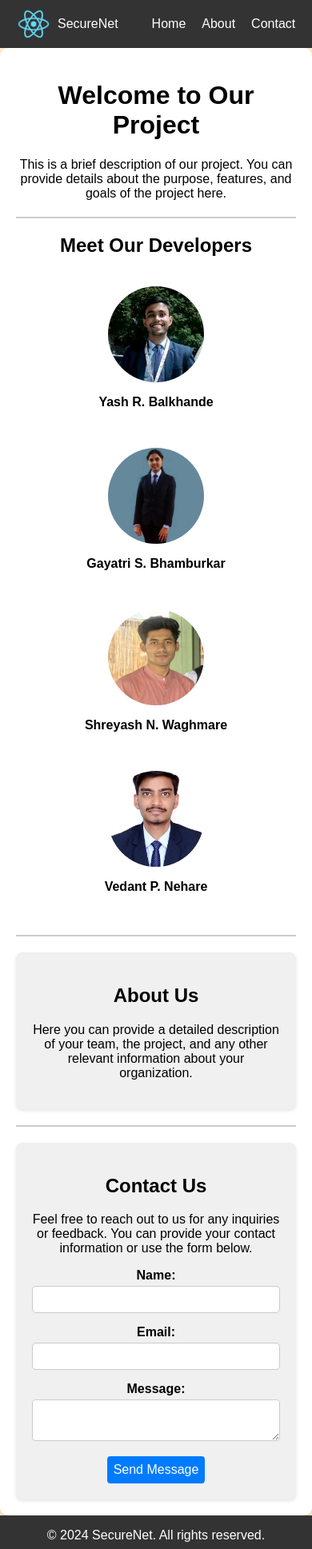
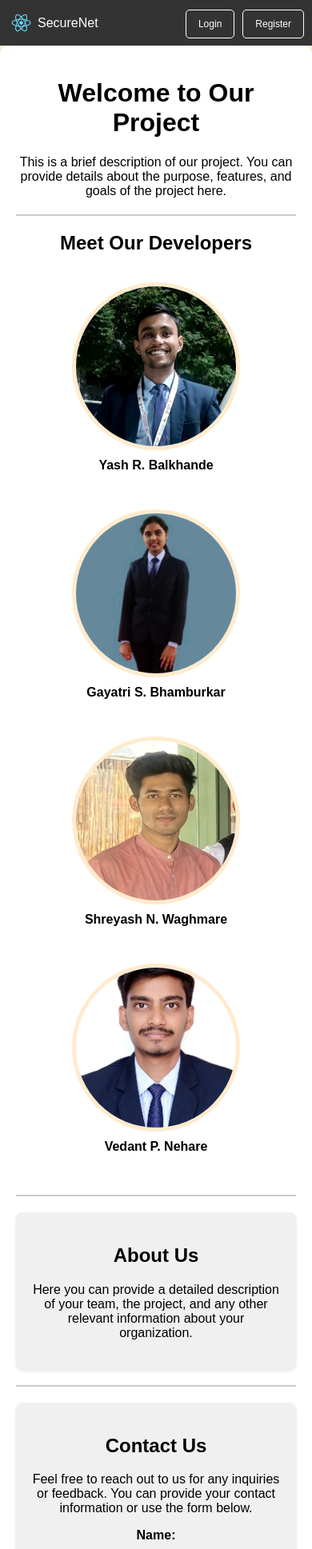
Before and after one commit to balkhandeyash/datathon, a React (Create React App) app in the folder frontend/: page / in a window 390 px wide. Shown: the top 1937 px of the page at 80% size. Built offline with nearby package versions, Linux system fonts and the light colour scheme; no server answers.

Commit message:
fetch the data from the mongodb and applied media query for the header, landingPage, login, register

```diff
--- a/frontend/src/components/Dashboard.js
+++ b/frontend/src/components/Dashboard.js
@@ -1,6 +1,6 @@
 // Dashboard.js
 import React, { useState, useEffect, useRef, useMemo } from "react";
-
+import axios from "axios";
 import "./Dashboard.css";
 import JobDetailsCard from "./JobDetailsCard.js";
 
@@ -22,6 +22,7 @@
         description: `Description for Job ${
           index + 1
         }. This is a sample job description.`,
+        link: `https://example.com/job${index + 1}`,
       })),
     []
   );
@@ -33,8 +34,16 @@
 
   useEffect(() => {
     // In a real-world scenario, fetch jobs from an API or a database
+    fetchJobs();
     setJobs(dummyJobs);
   }, [dummyJobs]);
+
+  const fetchJobs = async () => {
+    try {
+      const response = await axios.get("http://localhost:5001/applyJobs");
+      //console.log(response.data);
+    } catch (error) {}
+  };
 
   const handleNextPage = () => {
     setCurrentPage((prevPage) => prevPage + 1);
@@ -83,9 +92,10 @@
               onClick={() => handleJobClick(job.id)}
             >
               <h3>{job.title}</h3>
-              <p>{job.company}</p>
+              <p>{job.companyName}</p>
               <p>{job.location}</p>
               <p className="job-description">{job.description}</p>
+              <p>{job.link}</p>
             </div>
           ))}
         </div>
--- a/frontend/src/components/Header.css
+++ b/frontend/src/components/Header.css
@@ -105,3 +105,55 @@
   background-color: white;
   color: #333;
 }
+
+@media screen and (max-width: 767px) {
+  .header {
+    flex-direction: row;
+    align-items: flex-start;
+    padding: 10px;
+  }
+
+  .logo {
+    padding-top: 6px;
+    padding-bottom: 6px;
+    padding-left: 1px;
+    margin-left: 3px;
+  }
+
+  .navigation ul {
+    flex-direction: column;
+    align-items: flex-start;
+    display: none;
+  }
+
+  .navigation li {
+    margin-right: 0;
+    margin-bottom: 5px;
+  }
+
+  .user-options {
+    margin-right: 0;
+    margin-top: 10px;
+  }
+
+  .dropdown,
+  .login-signup a {
+    margin-right: 0;
+    margin-top: 10px;
+  }
+
+  .logo img {
+    width: 25px; /* Reduce logo image size */
+    margin-right: 8px;
+  }
+
+  .navigation li {
+    font-size: 12px; /* Adjust font size for navigation items */
+  }
+
+  .dropbtn,
+  .dropdown-content a,
+  .login-signup a {
+    font-size: 12px; /* Adjust font size for buttons and dropdown */
+  }
+}
--- a/frontend/src/components/JobDetailsCard.js
+++ b/frontend/src/components/JobDetailsCard.js
@@ -5,9 +5,10 @@
   return (
     <div className="job-details-card">
       <h2>{job.title}</h2>
-      <p>{job.company}</p>
+      <p>{job.companyName}</p>
       <p>{job.location}</p>
       <p>{job.description}</p>
+      <p>{job.link}</p>
       <button className="close-button" onClick={onClose}>
         Close
       </button>
--- a/frontend/src/components/LandingPage.css
+++ b/frontend/src/components/LandingPage.css
@@ -78,11 +78,13 @@
   }
 
   .developer img {
-    width: 120px; /* Reduced image size */
-    height: 120px; /* Reduced image size */
+    width: 200px; /* Reduced image size */
+    height: 200px; /* Reduced image size */
     border-radius: 50%;
     object-fit: cover;
-    border: 2px solid #fff;
+    margin: 0 auto; /* Center the image horizontally */
+  display: block;
+    border: 5px solid blanchedalmond;
   }
 
   .developer p {
--- a/frontend/src/components/LandingPage.js
+++ b/frontend/src/components/LandingPage.js
@@ -19,6 +19,7 @@
 
   useEffect(() => {
     //fetchData();
+    fetchJobs();
   }, []);
 
   const fetchData = async () => {
@@ -26,17 +27,18 @@
 
     try {
       const response = await axios.request({
-        method: 'GET',
-        url: 'https://jsearch.p.rapidapi.com/search',
+        method: "GET",
+        url: "https://jsearch.p.rapidapi.com/search",
         params: {
-          query: 'Python developer in Texas, USA',
-          page: '1',
-          num_pages: '1'
+          query: "Python developer in Texas, USA",
+          page: "1",
+          num_pages: "1",
         },
         headers: {
-          'X-RapidAPI-Key': 'd5426ca53amshe5ccee5cb130524p125d11jsn9a55bc5d61af',
-          'X-RapidAPI-Host': 'jsearch.p.rapidapi.com'
-        }
+          "X-RapidAPI-Key":
+            "d5426ca53amshe5ccee5cb130524p125d11jsn9a55bc5d61af",
+          "X-RapidAPI-Host": "jsearch.p.rapidapi.com",
+        },
       });
 
       if (response.status === 200) {
@@ -55,6 +57,12 @@
     }
   };
 
+  const fetchJobs = async () => {
+    try {
+      const response = await axios.get("http://localhost:5001/applyJobs");
+      //console.log(response.data);
+    } catch (error) {}
+  };
 
   const handleChange = (e) => {
     setFormData({
@@ -68,13 +76,16 @@
     setLoading(true);
 
     try {
-      const response = await fetch("https://securenet-backend.onrender.com/api/send-email", {
-        method: "POST",
-        headers: {
-          "Content-Type": "application/json",
-        },
-        body: JSON.stringify(formData),
-      });
+      const response = await fetch(
+        "https://securenet-backend.onrender.com/api/send-email",
+        {
+          method: "POST",
+          headers: {
+            "Content-Type": "application/json",
+          },
+          body: JSON.stringify(formData),
+        }
+      );
 
       if (response.ok) {
         // Handle success, show a success message or redirect
--- a/frontend/src/components/Login.css
+++ b/frontend/src/components/Login.css
@@ -1,5 +1,5 @@
 .login-body {
-    padding: 30px;
+    padding: 20px;
     font-family: Arial, sans-serif;
     display: flex;
     height: 100vh;
@@ -73,3 +73,21 @@
         transform: translateY(0);
     }
 }
+
+@media only screen and (max-width: 600px) {
+    .login-container {
+        max-width: 85%;
+        padding: 15px;
+    }
+
+    .form-group input {
+        padding: 6px;
+        font-size: 12px;
+    }
+
+    .login-button {
+        padding: 8px 12px;
+        font-size: 14px;
+        margin-top: 10px;
+    }
+}
--- a/frontend/src/components/Register.css
+++ b/frontend/src/components/Register.css
@@ -40,7 +40,7 @@
 
 .password-toggle-icon {
   cursor: pointer;
-  margin-left: -25px; /* Adjust the spacing between the icon and input */
+  margin-left: -30px; /* Adjust the spacing between the icon and input */
 }
 
 .form-header h2 {
@@ -63,6 +63,7 @@
   font-size: 14px; /* Reduced font size */
   border: 1px solid #ccc;
   border-radius: 5px;
+  margin:5px;
 }
 
 .button {
@@ -122,3 +123,33 @@
     transform: rotate(360deg);
   }
 }
+
+
+@media only screen and (max-width: 600px) {
+  .form-container {
+      max-width: 90%;
+      padding: 15px;
+  }
+
+  .form-group input {
+      padding: 6px;
+      margin: 5px;
+      font-size: 12px;
+  }
+
+  .button {
+      padding: 8px 12px;
+      font-size: 14px;
+      margin-top: 10px;
+  }
+
+  .circular-progress-container {
+      max-width: 85%;
+      padding: 15px;
+  }
+
+  .progress-bar-container {
+      width: 80px; /* Adjust the width as needed */
+      height: 80px; /* Adjust the height as needed */
+  }
+}
```
Also changed, not shown: 1 other file (tests, documents, lock files or other folders).
